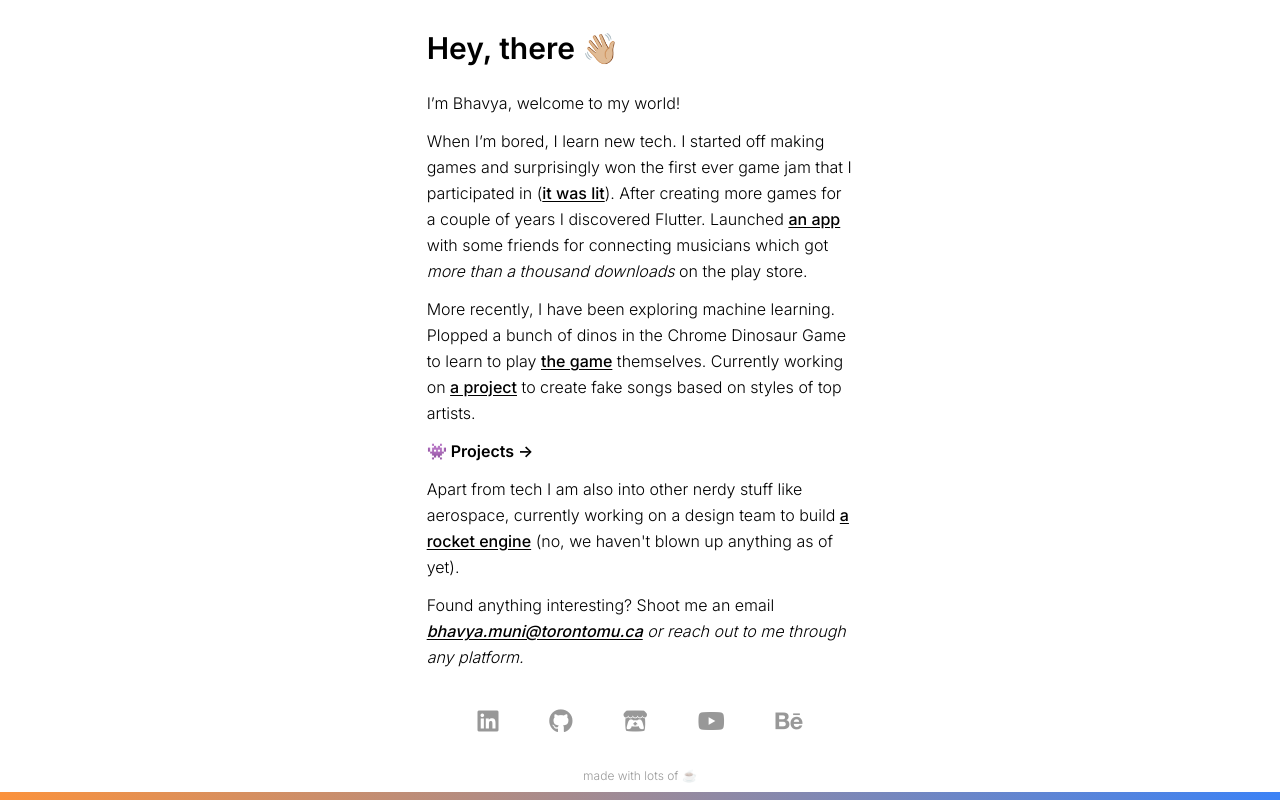
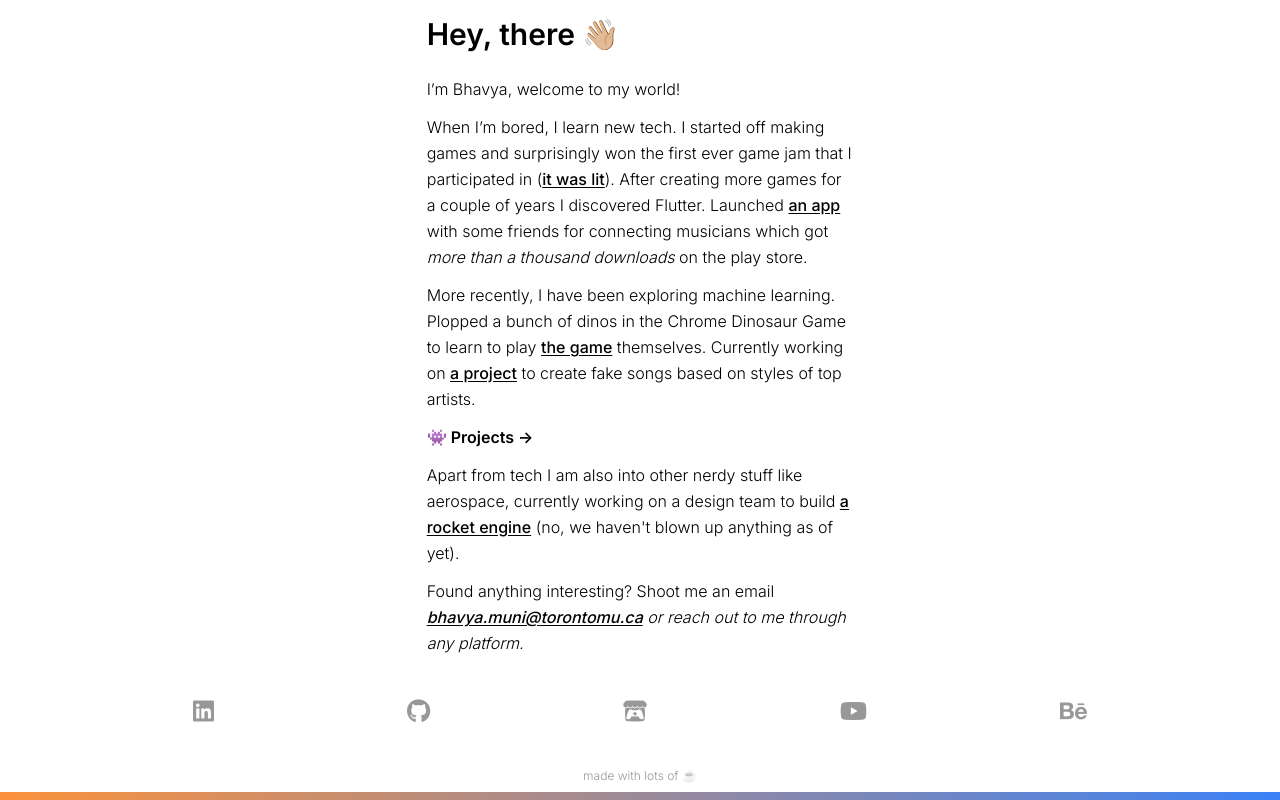
Before and after one commit to BhavyaMuni/website-v2, a SvelteKit app: page / in a window 1280 px wide. Built offline with nearby package versions, Linux system fonts and the light colour scheme.

Commit message:
changed format

```diff
--- a/src/routes/+layout.svelte
+++ b/src/routes/+layout.svelte
@@ -16,7 +16,8 @@
 		class="flex flex-col lg:w-1/3 sm:w-2/3 xs:w-4/5 justify-center m-auto leading-relaxed space-y-3"
 	>
 		<slot />
-		<Social />
 	</div>
+	<Social />
+	<div class="h-10" />
 	<Footer />
 </div>
```
